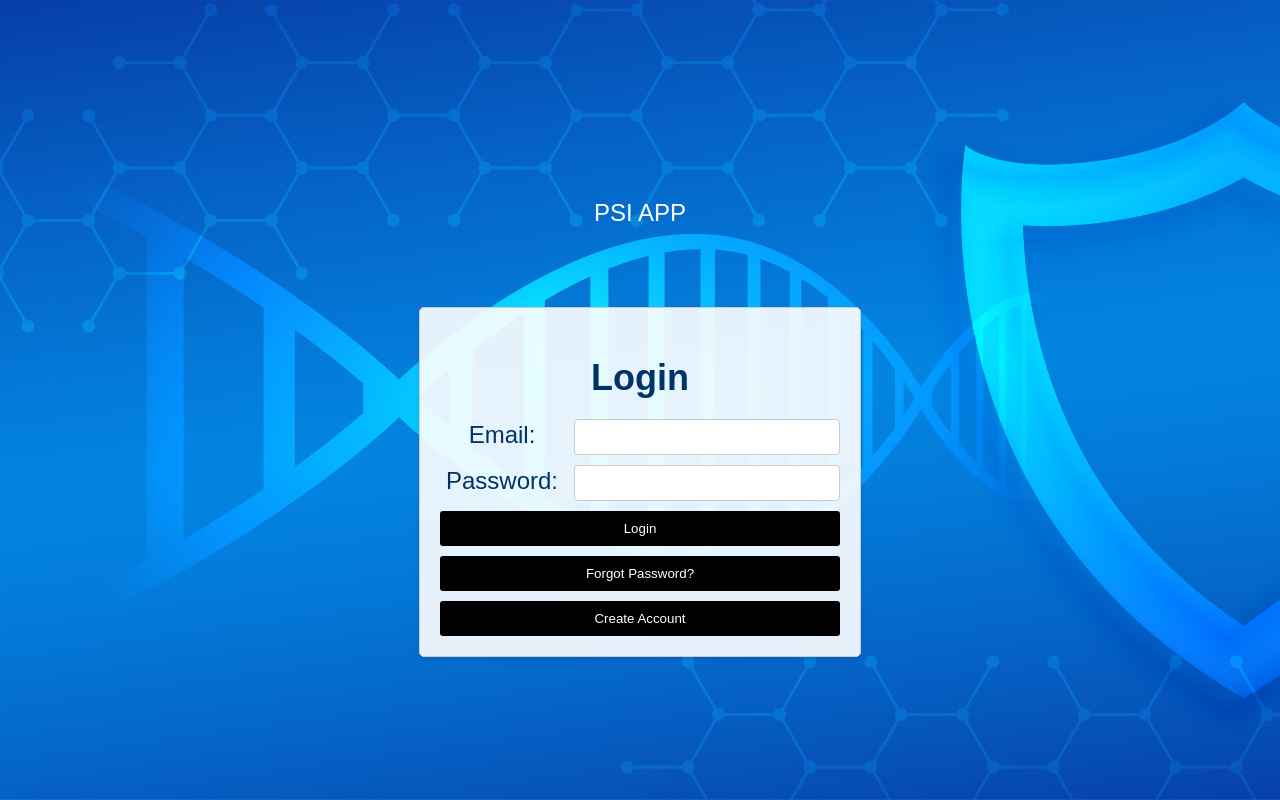
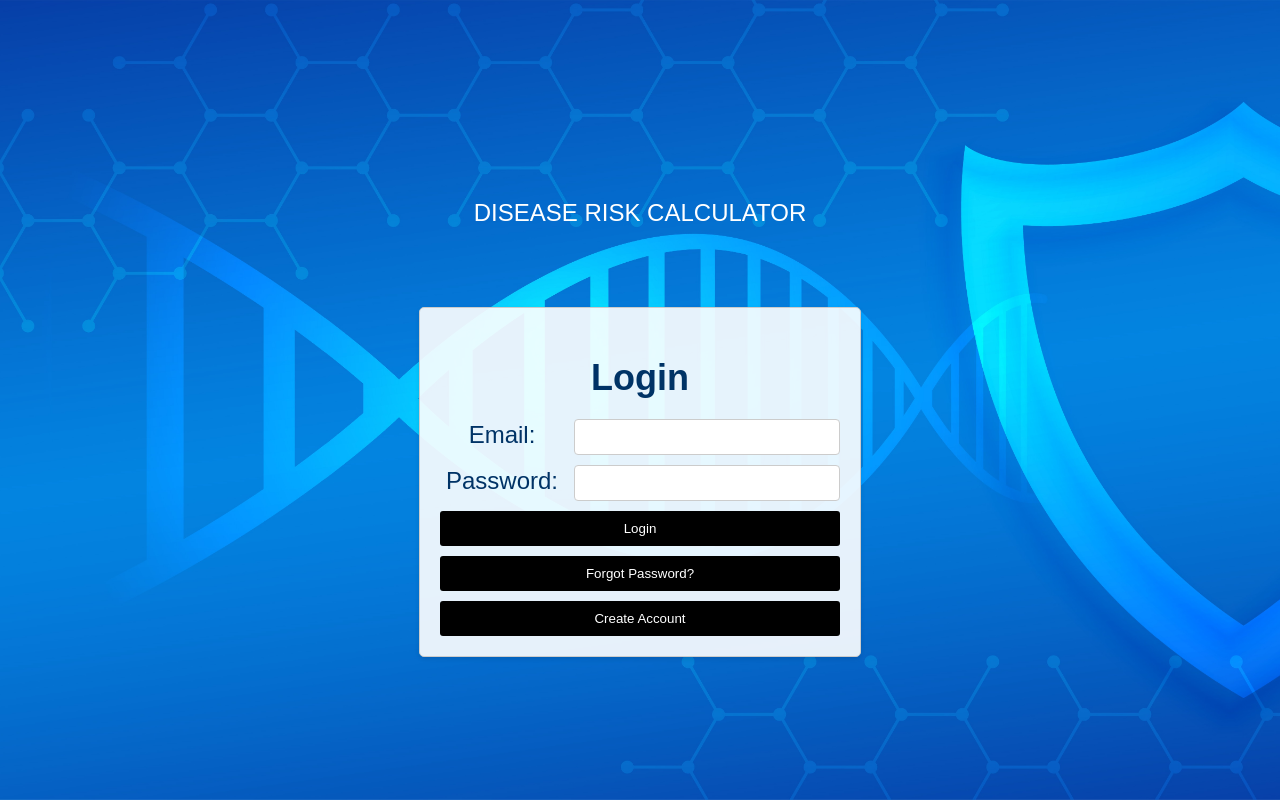
Before and after one commit to marcryanbritto/FYP-24-S2-21, a React (Create React App) app in the folder DiseaseRiskCalculator/frontend/: page / in a window 1280 px wide. Built offline with nearby package versions, Linux system fonts and the light colour scheme.

Commit message:
TITLE ADDED

```diff
--- a/DiseaseRiskCalculator/frontend/src/PatientLogin.jsx
+++ b/DiseaseRiskCalculator/frontend/src/PatientLogin.jsx
@@ -51,7 +51,7 @@ const PatientLogin = () => {
 
   return (
     <div className="title-container">
-      PSI APP
+      DISEASE RISK CALCULATOR
       <div className="login-container-wrapper">
         <div className="login-container">
           <h2>Login</h2>
```
